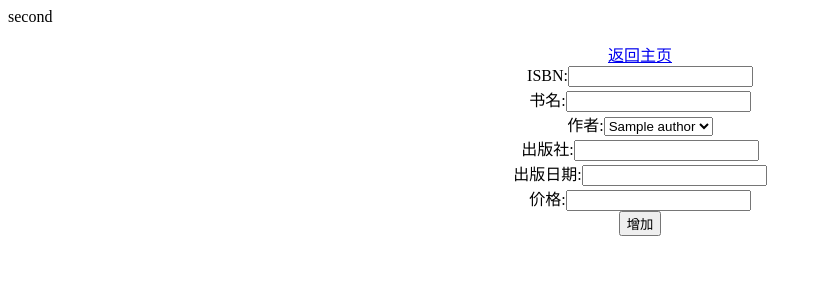
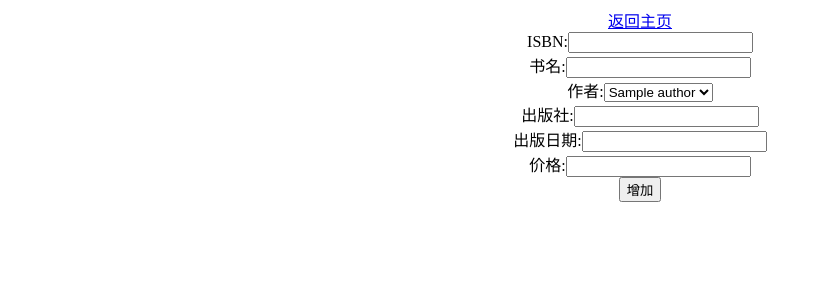
Before and after one commit to westlost/book, a Django app: page /addbook/ in a window 1280 px wide. Shown: the top 300 px of the page, without its empty margins (0-822 px from the left). Run offline with Django 3.2, Linux system fonts and the light colour scheme; tables that the repository leaves empty hold one stand-in row (Sample ...).

Commit message:
update on C4

```diff
--- a/my/book/template/addbook.html
+++ b/my/book/template/addbook.html
@@ -3,9 +3,6 @@
 		<title>增加书籍</title>
 	</head>
 	<body>
-	<p>
-		second
-	</p>
 	<center>
 		<a href = "/index">返回主页</a>
 		<form method = "post">
--- a/my/book/template/index.html
+++ b/my/book/template/index.html
@@ -3,9 +3,6 @@
 		<title>图书管理系统</title>
 	</head>
 	<body>
-	<p>
-		no use
-	</p>
 	<center>
 		<a href = "/search">搜索作者</a>
 		<a href = "/addauthor">添加作者</a>
--- a/my/manage.py
+++ b/my/manage.py
@@ -1,6 +1,7 @@
 #!/usr/bin/env python
 import os
 import sys
+import ios
 
 if __name__ == "__main__":
     os.environ.setdefault("DJANGO_SETTINGS_MODULE", "my.settings")
--- a/my/my/urls.py
+++ b/my/my/urls.py
@@ -15,4 +15,5 @@ urlpatterns = patterns('',
     url(r'^search/$', search),
     url(r'^addauthor/$', addauthor),
     url(r'^update/(.+)/$', update),
+    url(r'^update/$', update),
 )
```
